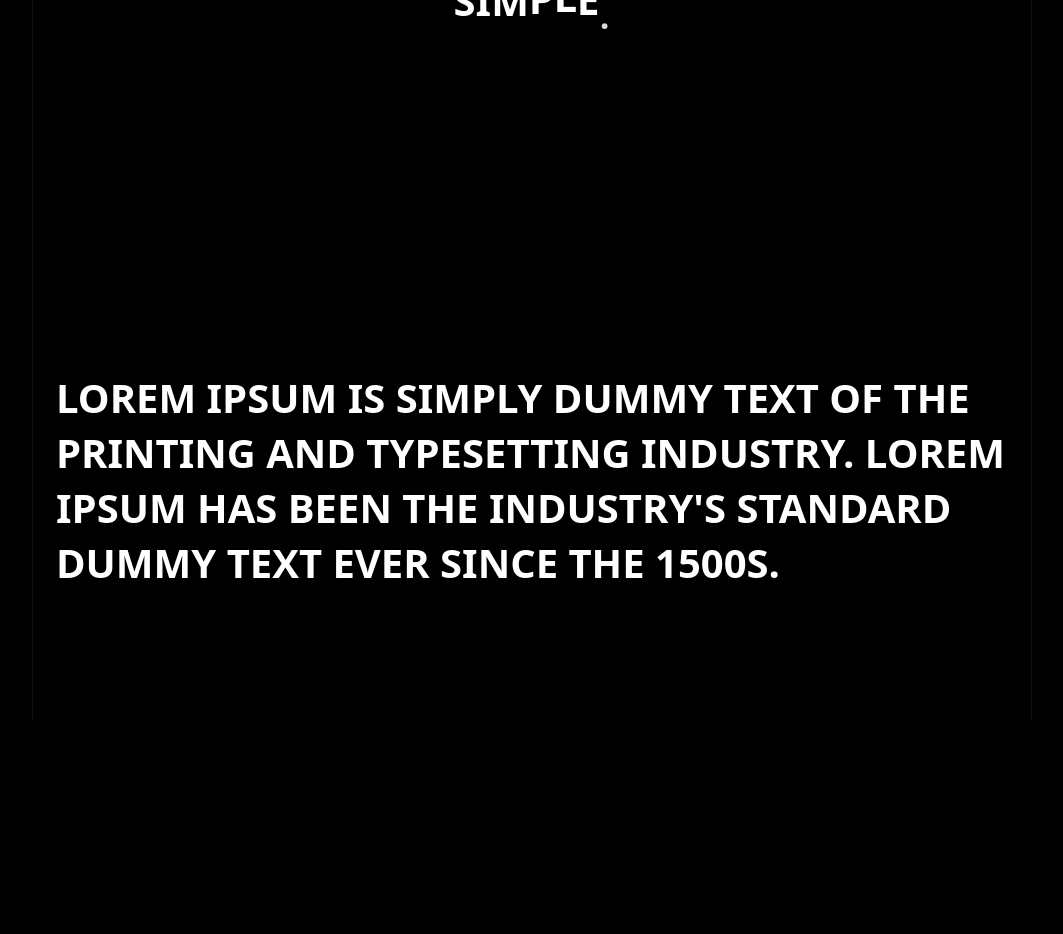
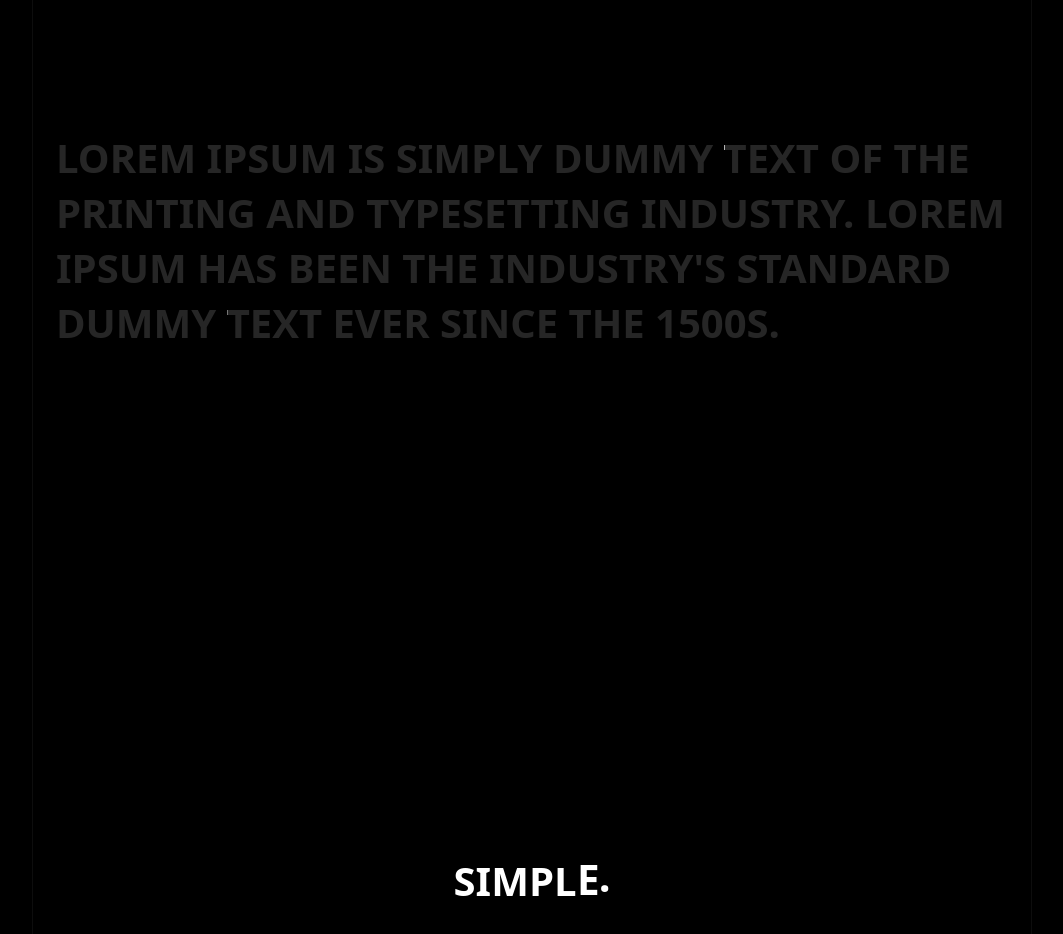
Before and after one commit to SeadSabanovic/text-animations, a React (Create React App) app: page / in a window 1280 px wide. Shown: the part 720-1654 px from the top of the page, without its empty margins (108-1171 px from the left). Before the commit the page ends 1440 px from the top, so only its background shows below. Built offline with nearby package versions, Linux system fonts and the light colour scheme.

Commit message:
Add Text Follow

```diff
--- a/src/App.js
+++ b/src/App.js
@@ -2,6 +2,7 @@ import { useLayoutEffect } from "react";
 import "./App.scss";
 import gsap from "gsap";
 import { ReactLenis } from "@studio-freight/react-lenis";
+import TextFollow from "./components/TextFollow";
 
 function App() {
   const classes = {
@@ -45,7 +46,7 @@ function App() {
           );
       });
 
-    gsap.from(`${classes.title}--1 ${classes.char}`, {
+    gsap.from(`${classes.title}--2 ${classes.char}`, {
       duration: 0.5,
       opacity: 0,
       scale: 0,
@@ -98,8 +99,9 @@ function App() {
             </div>
           </h1>
         </div>
+        <TextFollow />
         <div className="section">
-          <h1 className="section__title section__title--1">
+          <h1 className="section__title section__title--2">
             <div className="section__title__word">
               <span className="section__title__char">S</span>
               <span className="section__title__char">I</span>
@@ -111,13 +113,6 @@ function App() {
             </div>
           </h1>
         </div>
-        <div className="section">
-          <h1 className="section__title section__title--2">
-            Lorem Ipsum is simply dummy text of the printing and typesetting
-            industry. Lorem Ipsum has been the industry's standard dummy text
-            ever since the 1500s.
-          </h1>
-        </div>
       </div>
     </ReactLenis>
   );
--- a/src/App.scss
+++ b/src/App.scss
@@ -37,7 +37,7 @@ body {
 
 .section {
   $section: &;
-  min-height: 60vmin;
+  min-height: 80vmin;
   padding: 3rem 24px;
   display: flex;
   align-items: center;
@@ -73,5 +73,15 @@ body {
         }
       }
     }
+
+    &--1 {
+      span {
+        background-image: linear-gradient(to right, #fff 50%, lighten(#000, 15%) 50%);
+        background-clip: text;
+        -webkit-text-fill-color: transparent;
+        background-size: 200%;
+        background-position: 100% 0px;
+      }
+    }
   }
 }
--- /dev/null
+++ b/src/components/TextFollow.js
@@ -0,0 +1,34 @@
+import gsap from "gsap";
+import ScrollTrigger from "gsap/ScrollTrigger";
+import React, { useLayoutEffect } from "react";
+gsap.registerPlugin(ScrollTrigger);
+
+export default function TextFollow() {
+  const text = `Lorem Ipsum is simply dummy text of the printing and typesetting industry. Lorem Ipsum has been the industry's standard dummy text ever since the 1500s.`;
+  const words = text.split(" ");
+  useLayoutEffect(() => {
+    const tl = gsap.timeline({
+      scrollTrigger: {
+        trigger: ".section__title--1 span",
+        scrub: 1,
+        start: "top 90%",
+        end: "top 10%",
+      },
+    });
+    gsap.utils.toArray(".section__title--1 span").forEach((word) => {
+      tl.to(word, {
+        backgroundPosition: `0% 0px`,
+      });
+    });
+  });
+
+  return (
+    <div className="section">
+      <h1 className="section__title section__title--1">
+        {words.map((word, index) => {
+          return <span key={index}>{word} </span>;
+        })}
+      </h1>
+    </div>
+  );
+}
```
